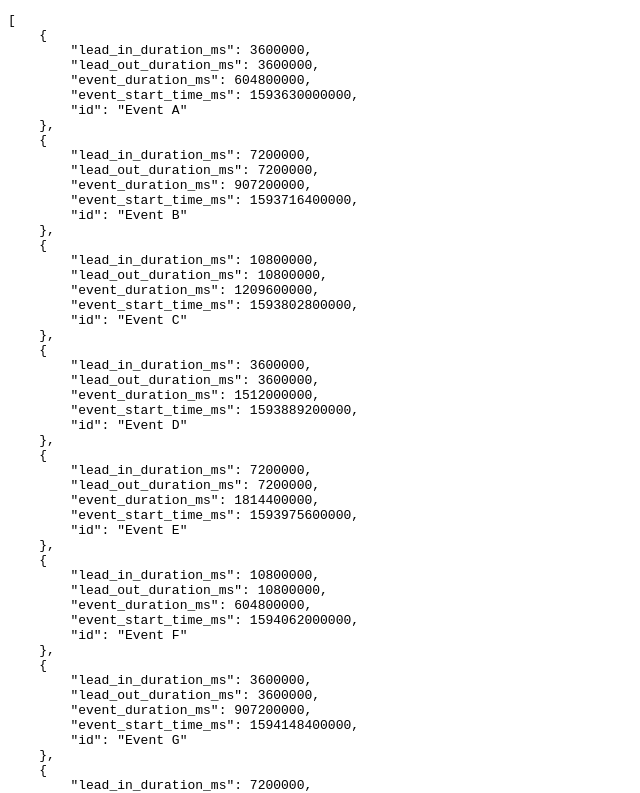
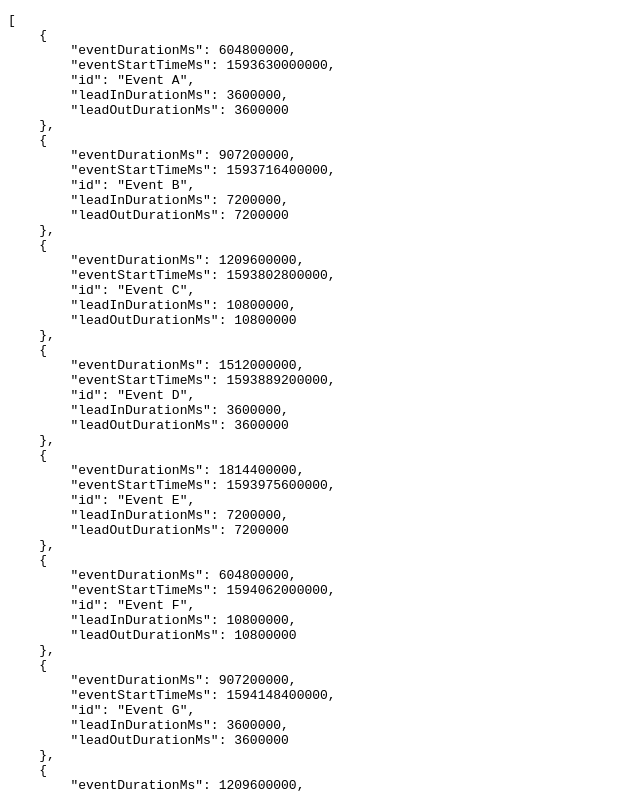
Before and after one commit to jordanpatton/nextjs-react-vis-sandbox, a Next.js app: page / in a window 1280 px wide. Shown: the top 793 px of the page, without its empty margins (0-640 px from the left). Built offline with nearby package versions, Linux system fonts and the light colour scheme.

Commit message:
abstract some things

```diff
--- /dev/null
+++ b/components/GanttChart.tsx
@@ -0,0 +1,17 @@
+import React from 'react';
+
+import { IGanttChartProps, IGanttChartState } from '../types';
+
+export class GanttChart extends React.Component<IGanttChartProps, IGanttChartState> {
+    constructor(props: IGanttChartProps) {
+        super(props);
+        this.state = { crosshairValues: [] };
+    }
+
+    render() {
+        const { events } = this.props;
+        return <pre>{JSON.stringify(events, null, 4)}</pre>;
+    }
+}
+
+export default GanttChart;
--- a/fixtures/events.ts
+++ b/fixtures/events.ts
@@ -1,78 +1,80 @@
+import { IEvent } from '../types';
+
 const ONE_DAY_MS = 86400000;
 const ONE_HOUR_MS = 3600000;
 const ONE_WEEK_MS = 604800000;
 const START_DATE_MS = 1593630000000;
 
-const EVENTS = [
+const EVENTS: IEvent[] = [
     {
-        lead_in_duration_ms: ONE_HOUR_MS * 1,
-        lead_out_duration_ms: ONE_HOUR_MS * 1,
-        event_duration_ms: ONE_WEEK_MS * 1,
-        event_start_time_ms: START_DATE_MS,
+        eventDurationMs: ONE_WEEK_MS * 1,
+        eventStartTimeMs: START_DATE_MS,
         id: 'Event A',
+        leadInDurationMs: ONE_HOUR_MS * 1,
+        leadOutDurationMs: ONE_HOUR_MS * 1,
     },
     {
-        lead_in_duration_ms: ONE_HOUR_MS * 2,
-        lead_out_duration_ms: ONE_HOUR_MS * 2,
-        event_duration_ms: ONE_WEEK_MS * 1.5,
-        event_start_time_ms: START_DATE_MS + (ONE_DAY_MS * 1),
+        eventDurationMs: ONE_WEEK_MS * 1.5,
+        eventStartTimeMs: START_DATE_MS + (ONE_DAY_MS * 1),
         id: 'Event B',
+        leadInDurationMs: ONE_HOUR_MS * 2,
+        leadOutDurationMs: ONE_HOUR_MS * 2,
     },
     {
-        lead_in_duration_ms: ONE_HOUR_MS * 3,
-        lead_out_duration_ms: ONE_HOUR_MS * 3,
-        event_duration_ms: ONE_WEEK_MS * 2,
-        event_start_time_ms: START_DATE_MS + (ONE_DAY_MS * 2),
+        eventDurationMs: ONE_WEEK_MS * 2,
+        eventStartTimeMs: START_DATE_MS + (ONE_DAY_MS * 2),
         id: 'Event C',
+        leadInDurationMs: ONE_HOUR_MS * 3,
+        leadOutDurationMs: ONE_HOUR_MS * 3,
     },
     {
-        lead_in_duration_ms: ONE_HOUR_MS * 1,
-        lead_out_duration_ms: ONE_HOUR_MS * 1,
-        event_duration_ms: ONE_WEEK_MS * 2.5,
-        event_start_time_ms: START_DATE_MS + (ONE_DAY_MS * 3),
+        eventDurationMs: ONE_WEEK_MS * 2.5,
+        eventStartTimeMs: START_DATE_MS + (ONE_DAY_MS * 3),
         id: 'Event D',
+        leadInDurationMs: ONE_HOUR_MS * 1,
+        leadOutDurationMs: ONE_HOUR_MS * 1,
     },
     {
-        lead_in_duration_ms: ONE_HOUR_MS * 2,
-        lead_out_duration_ms: ONE_HOUR_MS * 2,
-        event_duration_ms: ONE_WEEK_MS * 3,
-        event_start_time_ms: START_DATE_MS + (ONE_DAY_MS * 4),
+        eventDurationMs: ONE_WEEK_MS * 3,
+        eventStartTimeMs: START_DATE_MS + (ONE_DAY_MS * 4),
         id: 'Event E',
+        leadInDurationMs: ONE_HOUR_MS * 2,
+        leadOutDurationMs: ONE_HOUR_MS * 2,
     },
     {
-        lead_in_duration_ms: ONE_HOUR_MS * 3,
-        lead_out_duration_ms: ONE_HOUR_MS * 3,
-        event_duration_ms: ONE_WEEK_MS * 1,
-        event_start_time_ms: START_DATE_MS + (ONE_DAY_MS * 5),
+        eventDurationMs: ONE_WEEK_MS * 1,
+        eventStartTimeMs: START_DATE_MS + (ONE_DAY_MS * 5),
         id: 'Event F',
+        leadInDurationMs: ONE_HOUR_MS * 3,
+        leadOutDurationMs: ONE_HOUR_MS * 3,
     },
     {
-        lead_in_duration_ms: ONE_HOUR_MS * 1,
-        lead_out_duration_ms: ONE_HOUR_MS * 1,
-        event_duration_ms: ONE_WEEK_MS * 1.5,
-        event_start_time_ms: START_DATE_MS + (ONE_DAY_MS * 6),
+        eventDurationMs: ONE_WEEK_MS * 1.5,
+        eventStartTimeMs: START_DATE_MS + (ONE_DAY_MS * 6),
         id: 'Event G',
+        leadInDurationMs: ONE_HOUR_MS * 1,
+        leadOutDurationMs: ONE_HOUR_MS * 1,
     },
     {
-        lead_in_duration_ms: ONE_HOUR_MS * 2,
-        lead_out_duration_ms: ONE_HOUR_MS * 2,
-        event_duration_ms: ONE_WEEK_MS * 2,
-        event_start_time_ms: START_DATE_MS + (ONE_DAY_MS * 7),
+        eventDurationMs: ONE_WEEK_MS * 2,
+        eventStartTimeMs: START_DATE_MS + (ONE_DAY_MS * 7),
         id: 'Event H',
+        leadInDurationMs: ONE_HOUR_MS * 2,
+        leadOutDurationMs: ONE_HOUR_MS * 2,
     },
     {
-        lead_in_duration_ms: ONE_HOUR_MS * 3,
-        lead_out_duration_ms: ONE_HOUR_MS * 3,
-        event_duration_ms: ONE_WEEK_MS * 2.5,
-        event_start_time_ms: START_DATE_MS + (ONE_DAY_MS * 8),
+        eventDurationMs: ONE_WEEK_MS * 2.5,
+        eventStartTimeMs: START_DATE_MS + (ONE_DAY_MS * 8),
         id: 'Event I',
+        leadInDurationMs: ONE_HOUR_MS * 3,
+        leadOutDurationMs: ONE_HOUR_MS * 3,
     },
     {
-        lead_in_duration_ms: ONE_HOUR_MS * 1,
-        lead_out_duration_ms: ONE_HOUR_MS * 1,
-        event_duration_ms: ONE_WEEK_MS * 3,
-        event_start_time_ms: START_DATE_MS + (ONE_DAY_MS * 9),
+        eventDurationMs: ONE_WEEK_MS * 3,
+        eventStartTimeMs: START_DATE_MS + (ONE_DAY_MS * 9),
         id: 'Event J',
+        leadInDurationMs: ONE_HOUR_MS * 1,
+        leadOutDurationMs: ONE_HOUR_MS * 1,
     },
 ];
 
--- a/pages/index.tsx
+++ b/pages/index.tsx
@@ -1,7 +1,8 @@
 import React from 'react';
 
+import GanttChart from '../components/GanttChart';
 import EVENTS from '../fixtures/events';
 
-const Index: React.FC = () => <pre>{JSON.stringify(EVENTS, null, 4)}</pre>;
+const Index: React.FC = () => <GanttChart events={EVENTS} />;
 
 export default Index;
--- /dev/null
+++ b/types/index.ts
@@ -0,0 +1,15 @@
+export interface IEvent {
+    eventDurationMs: number;
+    eventStartTimeMs: number;
+    id: string;
+    leadInDurationMs: number;
+    leadOutDurationMs: number;
+}
+
+export interface IGanttChartProps {
+    events: IEvent[];
+}
+
+export interface IGanttChartState {
+    crosshairValues: any[];
+}
```
